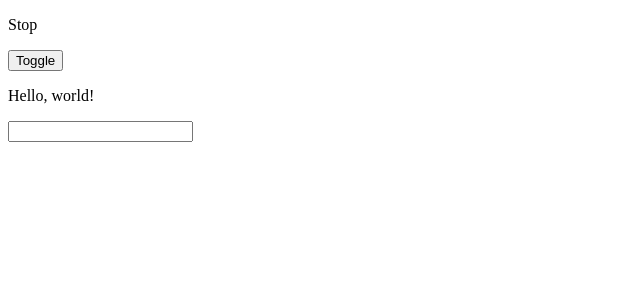
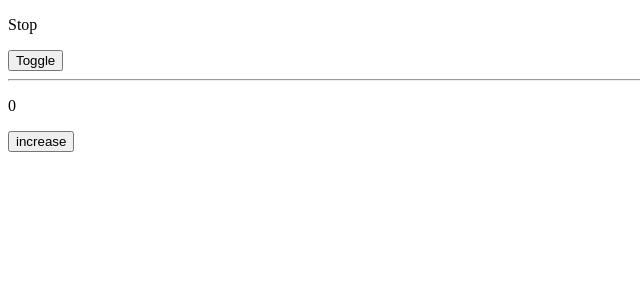
Before and after one commit to heyho00/timer-app, a React (Vite) app: page / in a window 1280 px wide. Shown: the top 300 px of the page, without its empty margins (0-640 px from the left). Built offline with nearby package versions, Linux system fonts and the light colour scheme.

Commit message:
+ usehook-ts

```diff
--- a/package.json
+++ b/package.json
@@ -32,6 +32,7 @@
   },
   "dependencies": {
     "react": "^18.2.0",
-    "react-dom": "^18.2.0"
+    "react-dom": "^18.2.0",
+    "usehooks-ts": "^2.9.1"
   }
 }
--- a/src/App.tsx
+++ b/src/App.tsx
@@ -5,77 +5,10 @@ export default function App() {
 	const [input, setInput] = useState('')
 	const [products, setProducts] = useState([])
 
-	// 1.
-    // useEffect(()=>{
-	// 	console.log('effect')
-    //   document.title = `Now: ${new Date().getTime()}`;
-	// })
-	//이런 상태면 input 값이 들어갈때마다 리렌더..'effect'가 출력된다.
-
-	// 2.
-	// useEffect(()=>{
-	// 	console.log('effect')
-	// 	setInterval(()=>{
-	// 		document.title = `Now: ${new Date().getTime()}`;
-	// 	},2000)
-	// })
-	// 이렇게하면 2초에 한번씩 title이 변함.
-	// 얘는 Timer.tsx 로 빼준다.
-
-	//3. <TimerControl />로 빼서 아래에 넣어줌.
-	// function Timer() {
-	//     useEffect(()=>{
-	// 		console.log('effect')
-	// 		setInterval(()=>{
-	// 			document.title = `Now: ${new Date().getTime()}`;
-	// 		},2000)
-	// 	})
-	//     return null
-	// }
-	// Toggle 버튼을 눌러도 이 Timer가 작동을 멈추지않고 Timer가 계속 바뀌어버린다.
-	// 컴포넌트 자체를 없앴는데 사라지지 않는데, 어떻게 해야하나.
-	// useEffect 안에서 함수를 리턴해서 종료처리를 해준다. (cleanup이라고 보편적으로 부름)
-
-	// 4.
-	// setInterval은 interval 하는 타이머 id를 준다. 이걸 이용해
-	// function Timer() {
-    // useEffect(()=>{
-	// 	const id = setInterval(()=>{
-	// 		document.title = `Now: ${new Date().getTime()}`;
-	// 	},2000)
-    //     return () => {
-    //     console.log('end of effect')
-    //     clearInterval(id)
-    // }
-	// })
-    // return <p>Playing</p>
-	// }
-	// useEffect 안의 return 함수  는 렌더가 끝날때 useEffect를 종료처리 해준다.?
-	// 렌더가 끝날때 실행되는 함수이다? 맞는 표현인가.
-
-	//5. 이런식으로 dependency array 이용함.
-	// fetch 처음 한번만 받고싶을때 빈배열로.
-	// state 변화에 영향을 받는 , 리렌더 하고싶은 의존성이 있으면 배열에 넣는다.
-	// 	useEffect(() => {
-	// 	const fetchProducts = async () => {
-	// 		const url = 'http://localhost:3000/products';
-	// 		const response = await fetch(url);
-	// 		const data = await response.json();
-	// 		setProducts(data.products);
-	// 	};
-	// 	fetchProducts();
-	// }, []);
-	// 안에 함수를 밖으로 빼도된다. fetchProducts를. 그러나
-	// useEffect 클로저라서 안에서 참조하는 다른 state가 있으면 그걸 처음에 바인딩해서
-	// 사용하기 때문에 문제가 될 수 있다.
-	// https://overreacted.io/ko/a-complete-guide-to-useeffect/#%ED%95%A8%EC%88%98%EB%A5%BC-%EC%9D%B4%ED%8E%99%ED%8A%B8-%EC%95%88%EC%9C%BC%EB%A1%9C-%EC%98%AE%EA%B8%B0%EA%B8%B0
-	// 가능하면 다 안쪽으로 넣으라는 말.
-
   return (
 		<>
 			<TimerControl />
-			<p>Hello, world!</p>
-			<input type="text" onChange={(e)=>setInput(e.target.value)}/>
+
 		</>
 
   );
--- a/src/components/TimerControl.tsx
+++ b/src/components/TimerControl.tsx
@@ -1,4 +1,5 @@
 import { useEffect, useState } from "react";
+import { useBoolean, useCounter } from "usehooks-ts";
 
 function Timer() {
     useEffect(()=>{
@@ -6,7 +7,7 @@ function Timer() {
 
 		const id = setInterval(()=>{
 			document.title = `Now: ${new Date().getTime()}`;
-		},2000)
+		},1000)
 
         return () => {
         clearInterval(id)
@@ -19,11 +20,8 @@ function Timer() {
 }
 
 export default function TimerControl() {
-    const [playing, setPlaying] = useState(false)
-
-    const handleClick = () => {
-        setPlaying(!playing)
-    }
+    const {value:playing, toggle} = useBoolean()
+    const {count, increment} = useCounter(0)
 
     return (
         <div>
@@ -32,9 +30,15 @@ export default function TimerControl() {
             ): (
                 <p>Stop</p>
             ) }
-            <button type="button" onClick={handleClick}>
+            <button type="button" onClick={toggle}>
                 Toggle
             </button>
+            <hr />
+            <p>{count}</p>
+            <button type="button" onClick={increment}>
+                increase
+            </button>
+
         </div>
     )
 }
```
Also changed, not shown: src/hooks/useFetchProducts.ts (added, +10 -0 lines), 1 other file (tests, documents, lock files or other folders).
